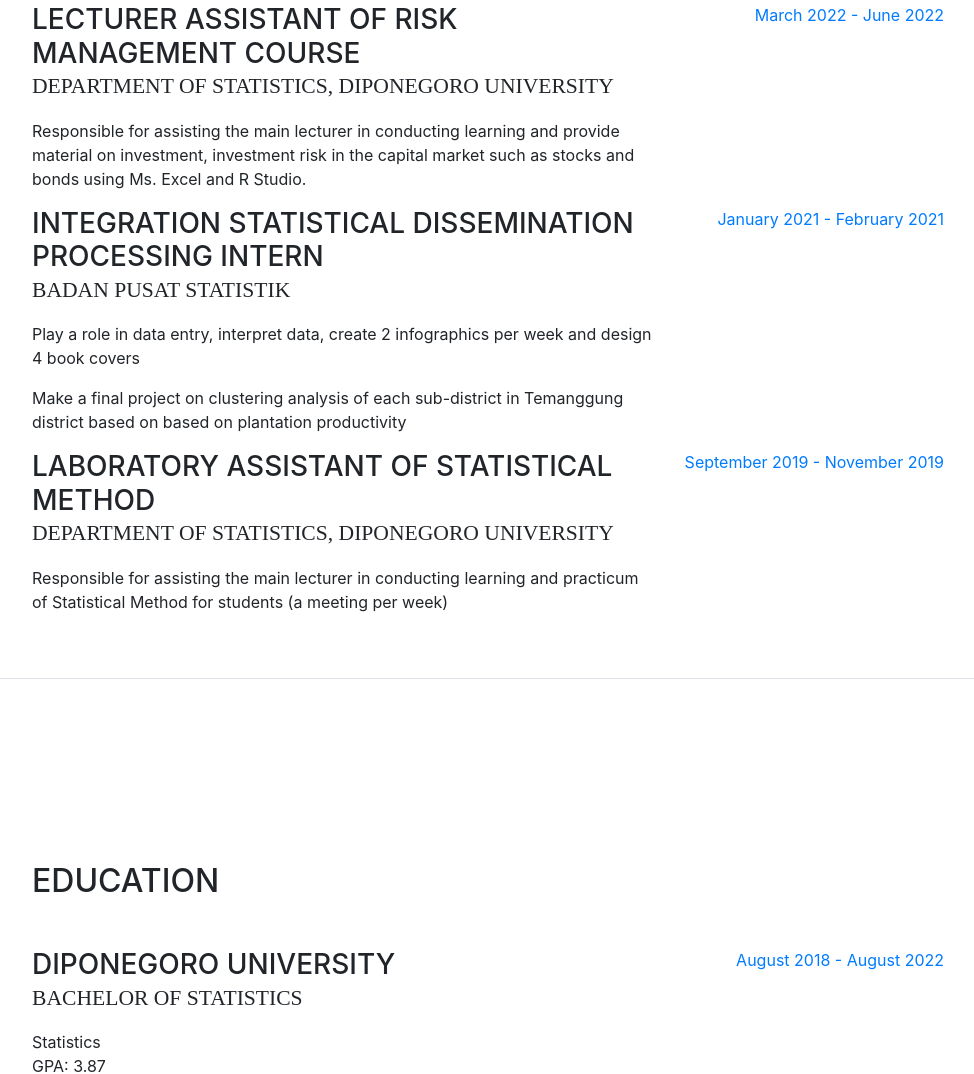
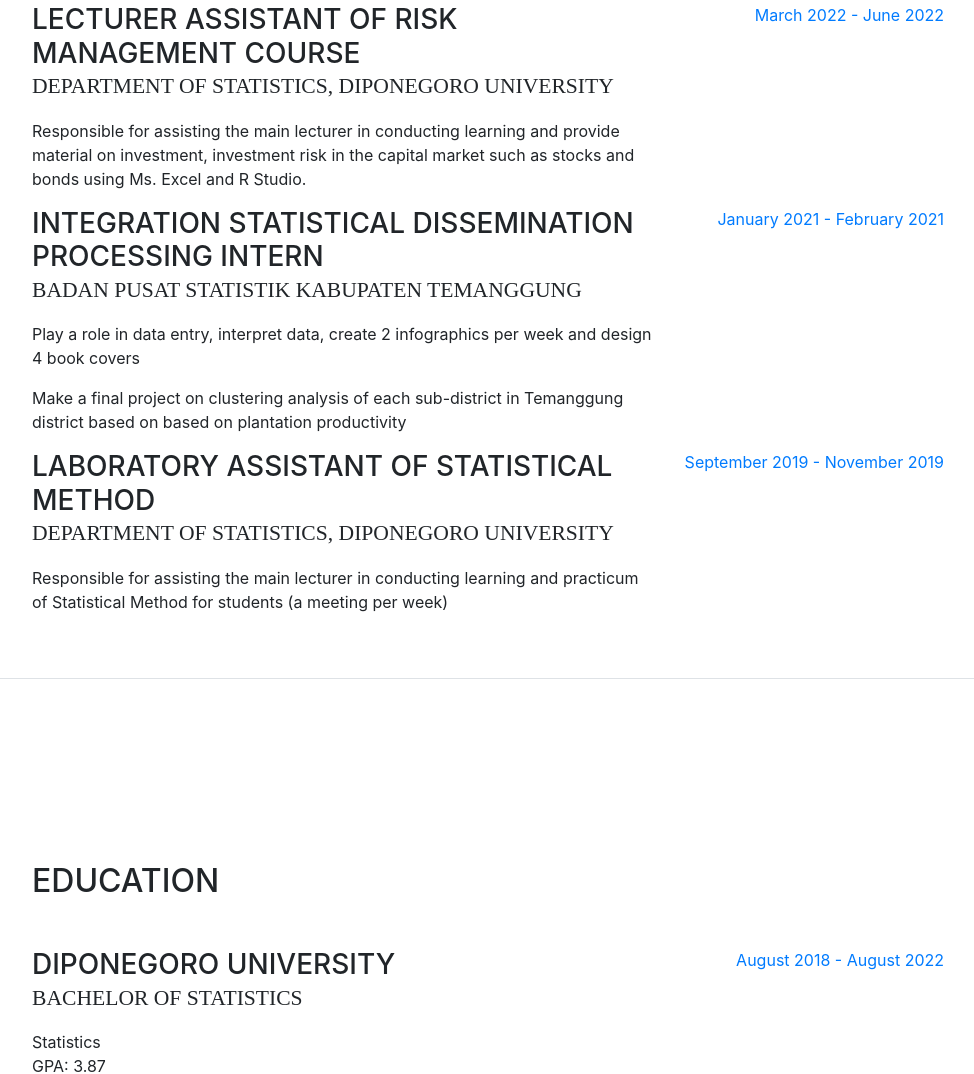
Before and after one commit to dindavirrliana/Portfolio, a website with bundled scripts: page index.html in a window 1280 px wide. Shown: the part 1473-2547 px from the top of the page, without its empty margins (288-1262 px from the left). Built offline with nearby package versions, Linux system fonts and the light colour scheme; a web font is replaced by a local one.

Commit message:
index.html

```diff
--- a/index.html
+++ b/index.html
@@ -135,7 +135,7 @@
           <div class="resume-item d-flex flex-column flex-md-row">
             <div class="resume-content mr-auto">
               <h3 class="mb-0">Integration Statistical Dissemination Processing Intern</h3>
-              <div class="subheading mb-3">Badan Pusat Statistik</div>
+              <div class="subheading mb-3">Badan Pusat Statistik Kabupaten Temanggung</div>
               <p>Play a role in data entry, interpret data, create 2 infographics per week and design 4 book covers</p>
               <p>Make a final project on clustering analysis of each sub-district in Temanggung district based on based on plantation productivity</p>
             </div>
```
